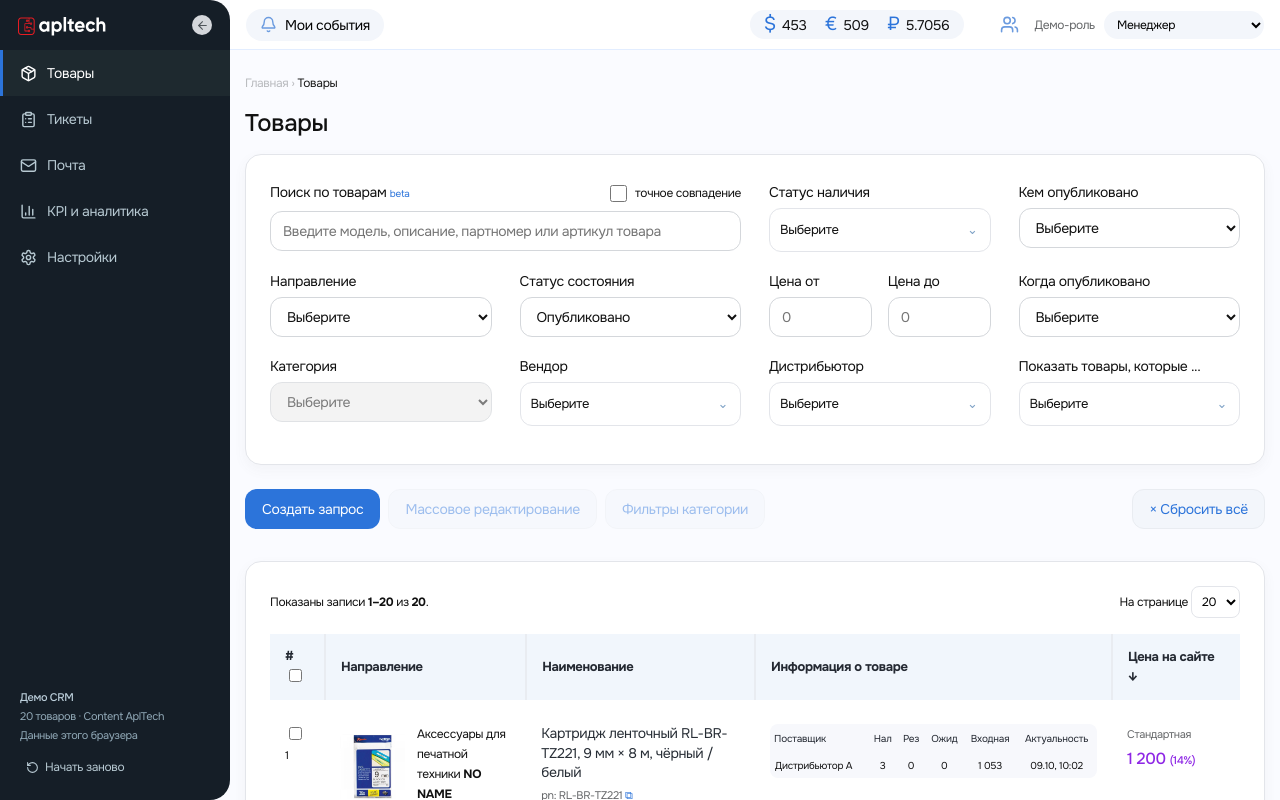
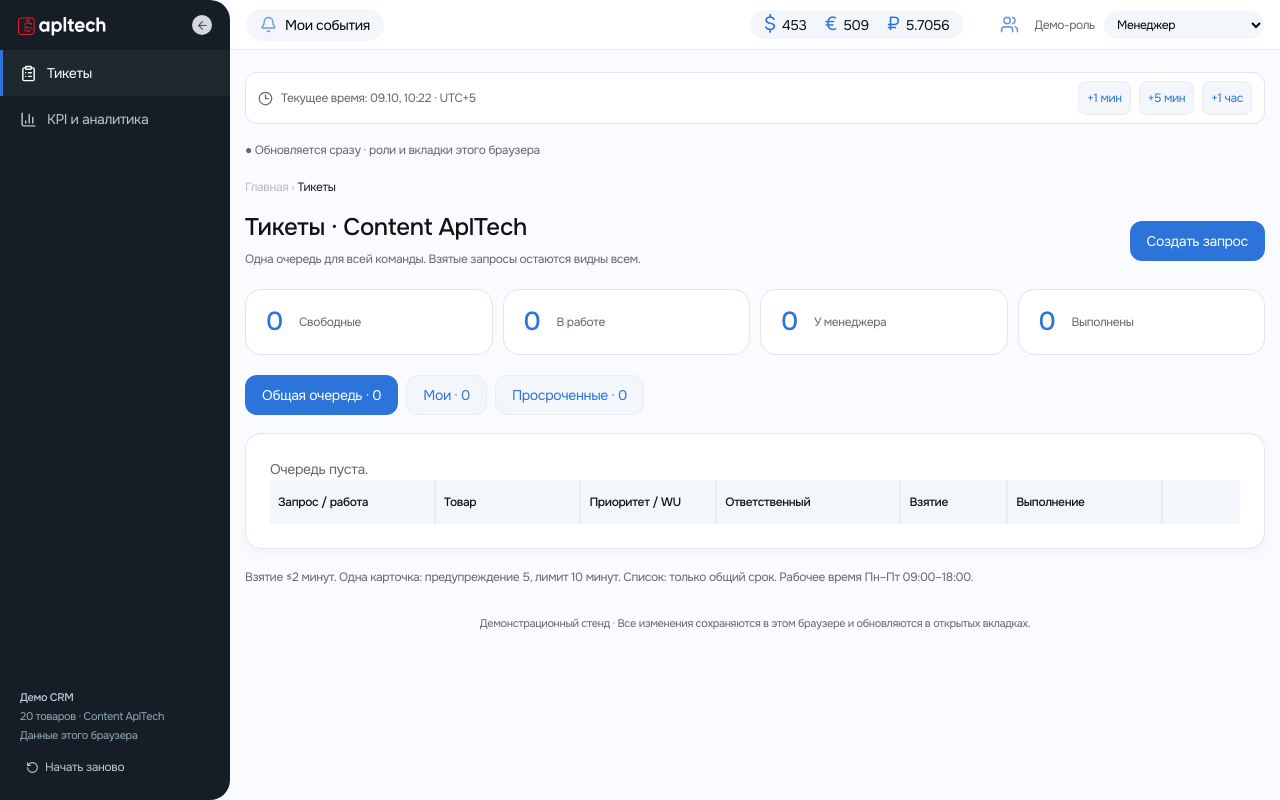
Before and after one commit to ilyaskazbekyc-arch/apltech-crm-content-demo, a React (Vite) app: page / in a window 1280 px wide. Shown: the top 800 px of the page. Built offline with nearby package versions, Linux system fonts and the light colour scheme.

Commit message:
Keep tickets and analytics in sidebar

```diff
--- a/src/App.tsx
+++ b/src/App.tsx
@@ -1,6 +1,6 @@
 import {clearTicketWorkspace,TICKET_WORKSPACE_VERSION} from './workspace';
 import { useEffect, useRef, useState } from 'react';
-import { Package, ClipboardList, BarChart3, Settings, Bell, Users, ArrowLeft, X, RotateCcw, Clock3, Plus, Mail } from 'lucide-react';
+import { ClipboardList, BarChart3, Bell, Users, ArrowLeft, X, RotateCcw, Clock3, Plus } from 'lucide-react';
 import type { Action, DemoState, View, ScreenProps } from './types';
 import { ACTORS, createSeed } from './seed';
 import { applyAction, formatDate } from './engine';
@@ -25,9 +25,9 @@ function read<T>(key:string):T|undefined{try{return JSON.parse(localStorage.getI
 function write(key:string,value:unknown){try{localStorage.setItem(key,JSON.stringify(value))}catch{/* Keep the working in-memory demo if browser storage is unavailable. */}}
 function clockNow(clock:DemoClock){return clock.base+Math.max(0,Date.now()-clock.wall)}
 interface RequestDraft { productId?:string; productIds?:string[]; error?:boolean }
-function route(){const [path,query='']=location.hash.slice(1).split('?');const [view,id]=path.split('/');const params=new URLSearchParams(query);return {view:(['products','tickets','bulk','analytics','settings','mail'].includes(view)?view:'products') as View,id,edit:params.get('edit')==='1',draft:{productId:params.get('product')||undefined,productIds:params.get('products')?.split(',').filter(Boolean),error:params.get('error')==='1'} as RequestDraft}}
+function route(){const [path,query='']=location.hash.slice(1).split('?');const [view,id]=path.split('/');const params=new URLSearchParams(query);return {view:(['products','tickets','bulk','analytics','settings','mail'].includes(view)?view:'tickets') as View,id,edit:params.get('edit')==='1',draft:{productId:params.get('product')||undefined,productIds:params.get('products')?.split(',').filter(Boolean),error:params.get('error')==='1'} as RequestDraft}}
 
-const nav=[{id:'products' as View,label:'Товары',icon:Package},{id:'tickets' as View,label:'Тикеты',icon:ClipboardList},{id:'mail' as View,label:'Почта',icon:Mail},{id:'analytics' as View,label:'KPI и аналитика',icon:BarChart3},{id:'settings' as View,label:'Настройки',icon:Settings}];
+const nav=[{id:'tickets' as View,label:'Тикеты',icon:ClipboardList},{id:'analytics' as View,label:'KPI и аналитика',icon:BarChart3}];
 
 export default function App(){
  useEffect(()=>{let icon=document.querySelector<HTMLLinkElement>('link[rel="icon"]');if(!icon){icon=document.createElement('link');icon.rel='icon';document.head.appendChild(icon)}icon.type='image/png';icon.href='/favicon-test-red.png?v=solid-red-test-1'},[]);
@@ -57,7 +57,7 @@ export default function App(){
  function openCreatedTicket(){const fresh=stateRef.current;const issue=request?.error?fresh.issues.find(i=>i.productId===request.productId&&i.version===fresh.products.find(p=>p.id===i.productId)?.version):undefined;const id=issue?.ticketId||fresh.tickets[0]?.id;go('tickets',id)}
  function closeDrawer(){setEditingPdp(false);setProductId(undefined);setTicketId(undefined);location.hash=view}
  function advance(minutes:number){const next={base:clockNow(clockRef.current)+minutes*60000,wall:Date.now()};clockRef.current=next;write(CLOCK,next);setClock(next);setNow(next.base);dispatch({type:'tick'})}
- function reset(){const nextClock={base:DEMO_START,wall:Date.now()};clockRef.current=nextClock;setClock(nextClock);write(CLOCK,nextClock);const next=clearTicketWorkspace(createSeed(DEMO_START));commit(next);setNow(DEMO_START);setResetConfirm(false);setSelected([]);setNotifications(false);go('products');flash('Исходный демонстрационный пример восстановлен')}
+ function reset(){const nextClock={base:DEMO_START,wall:Date.now()};clockRef.current=nextClock;setClock(nextClock);write(CLOCK,nextClock);const next=clearTicketWorkspace(createSeed(DEMO_START));commit(next);setNow(DEMO_START);setResetConfirm(false);setSelected([]);setNotifications(false);go('tickets');flash('Исходный демонстрационный пример восстановлен')}
  const props:ScreenProps={state,actor,now,dispatch,openTicket:id=>go('tickets',id),openProduct:id=>go('products',id),requestProduct:id=>startRequest({productId:id}),reportProductError:id=>startRequest({productId:id,error:true})};
  const unread=state.notifications.filter(n=>n.recipientId===actor.id&&!n.read);
  const mandatory=actor.role==='specialist'?unread.find(n=>n.requiresAck&&n.ticketId&&state.tickets.some(t=>t.id===n.ticketId&&t.status==='queued'&&!t.acknowledgedBy.includes(actor.id))):undefined;
```
